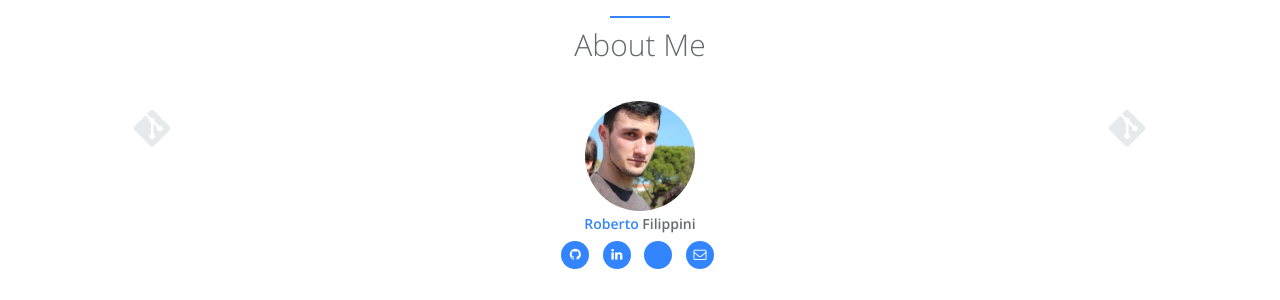
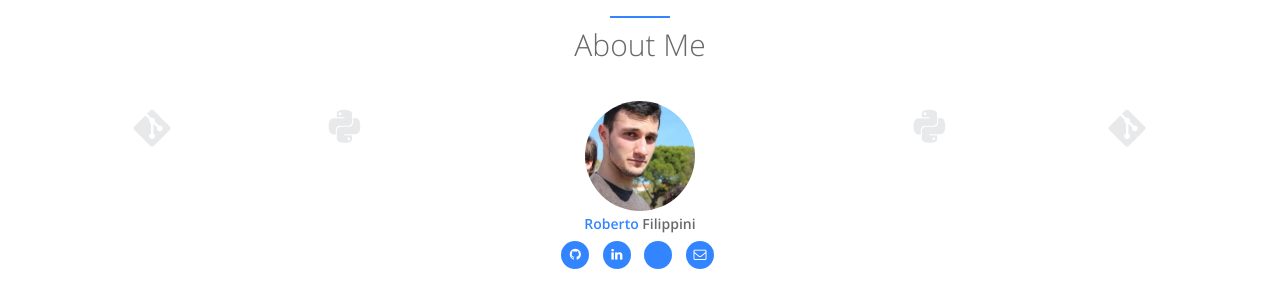
Before and after one commit to RobertoFilippini/RobertoFilippini.github.io, a Jekyll site: the page built from index.html, in a window 1280 px wide and 900 px high. Shown: the part 373-673 px from the top of the window. Built offline with Jekyll 4.4.1, drawn with Linux system fonts in a browser that asks for light colours.

Commit message:
icon fix

```diff
--- a/_config.yml
+++ b/_config.yml
@@ -23,9 +23,9 @@ author:  # change following line to your infomation.
   # skill icons are on avatar's left and right side. Reference urls are http://fontawesome.io/ and http://fizzed.com/oss/font-mfizz
   skill_icon1:
     - name: icon-git
-    - name: fa-python
+    - name: icon-python
   skill_icon2:
-    - name: fa-python
+    - name: icon-python
     - name: icon-git
   desc: “Oh, it’s quite simple. If you are a friend, you speak the password, and the doors will open.” ~ Gandalf  # Describe yourself.
 
--- a/_data/index/careers.yml
+++ b/_data/index/careers.yml
@@ -41,4 +41,4 @@
   job:
     detail: Member
     i18n: stb1019_job
-  icon: fa-laptop-code
+  icon: fa-laptop
--- a/_includes/sections/about.html
+++ b/_includes/sections/about.html
@@ -31,7 +31,7 @@
                     <li><a href="https://www.linkedin.com/in/{{ site.author.linkedin_id }}" target="blank"><i class="fa fa-linkedin"></i></a></li>
                     {% endif %}
                     {% if site.author.instagram_username %}
-                    <li><a href="https://www.instagram.com/{{ site.author.instagram_username }}" target="blank"><i class="fa fa-instagram-square"></i></a></li>
+                    <li><a href="https://www.instagram.com/{{ site.author.instagram_username }}" target="blank"><i class="fab fa-instagram"></i></a></li>
                     {% endif %}
                     {% if site.author.email %}
                     <li><a href="mailto:{{ site.author.email }}"><i class="fa fa-envelope-o"></i></a></li>
--- a/_includes/sections/career.html
+++ b/_includes/sections/career.html
@@ -11,7 +11,7 @@
             {% for career in site.data.index.careers %}
             {% assign loopindex = forloop.index | modulo: 2 %}
                 <div class="vertical-timeline-block">
-                    <div class="vertical-timeline-icon {% if career.present ==  true %} navy-bg-present {% else %} navy-bg {% endif %} wow rotateIn">
+                    <div class="vertical-timeline-icon navy-bg wow rotateIn">
                         <i class="fa {{ career.icon }}"></i>
                     </div>
                     <div class="vertical-timeline-content wow {% if loopindex == 1 %} rotateInUpRight {% else %} rotateInUpLeft {% endif %}">
--- a/_includes/sections/links.html
+++ b/_includes/sections/links.html
@@ -23,7 +23,7 @@
             <ul class="list-inline social-icon">
                 <li><a href="{{ link.website }}" target="blank"><i class="fa fa-link"></i></a>
                 </li>
-                <li><a href="{{ link.instagram }}" target="blank"><i class="fa fa-instagram-square"></i></a>
+                <li><a href="{{ link.instagram }}" target="blank"><i class="fab fa-instagram"></i></a>
                 </li>
                 <li><a href="{{ link.linkedin }}" target="blank"><i class="fa fa-linkedin"></i></a>
                 </li>
```
